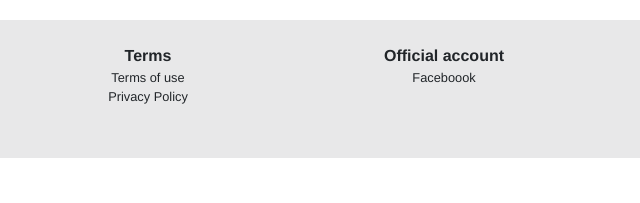
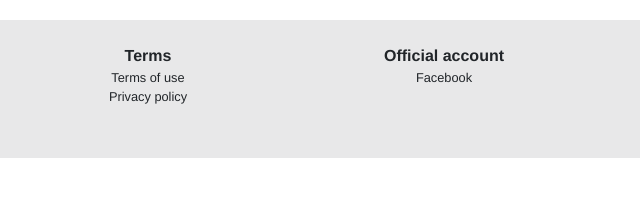
Before and after one commit to mendechris/japanican, a plain HTML site: page index.html in a window 1280 px wide. Shown: the part 562-765 px from the top of the page, 640-1280 px from the left. Drawn offline with nearby package versions, Linux system fonts and the light colour scheme.

Commit message:
Update index.html

```diff
--- a/index.html
+++ b/index.html
@@ -166,11 +166,11 @@
     <div class="col-md-3 col-sm-6">
       <p class="fs-6 fw-bold mb-0">Terms</p>
       <p class="py-0 my-0"><a class="link-dark links text-decoration-none" href="#">Terms of use</a></p>
-      <p class="py-0 mb-2"><a class="link-dark links text-decoration-none" href="#">Privacy Policy</a></p>
+      <p class="py-0 mb-2"><a class="link-dark links text-decoration-none" href="#">Privacy policy</a></p>
     </div>
     <div class="col-md-3 col-sm-6">
       <p class="fs-6 fw-bold mb-0">Official account</p>
-      <p class="py-0 mb-2"><a class="link-dark links text-decoration-none" href="#">Faceboook</a></p>
+      <p class="py-0 mb-2"><a class="link-dark links text-decoration-none" href="#">Facebook</a></p>
     </div>
   </div>
 </div>
```
